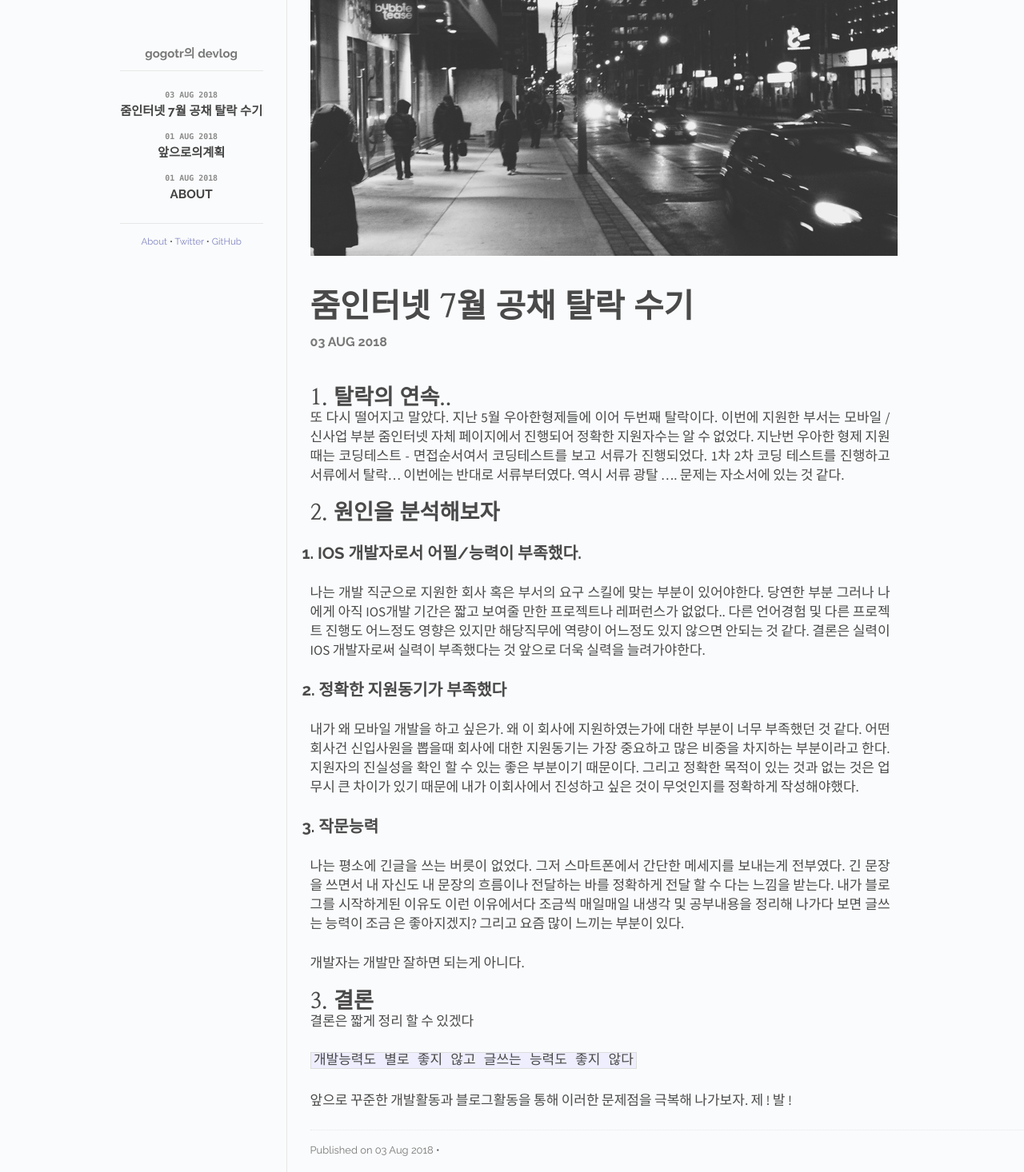
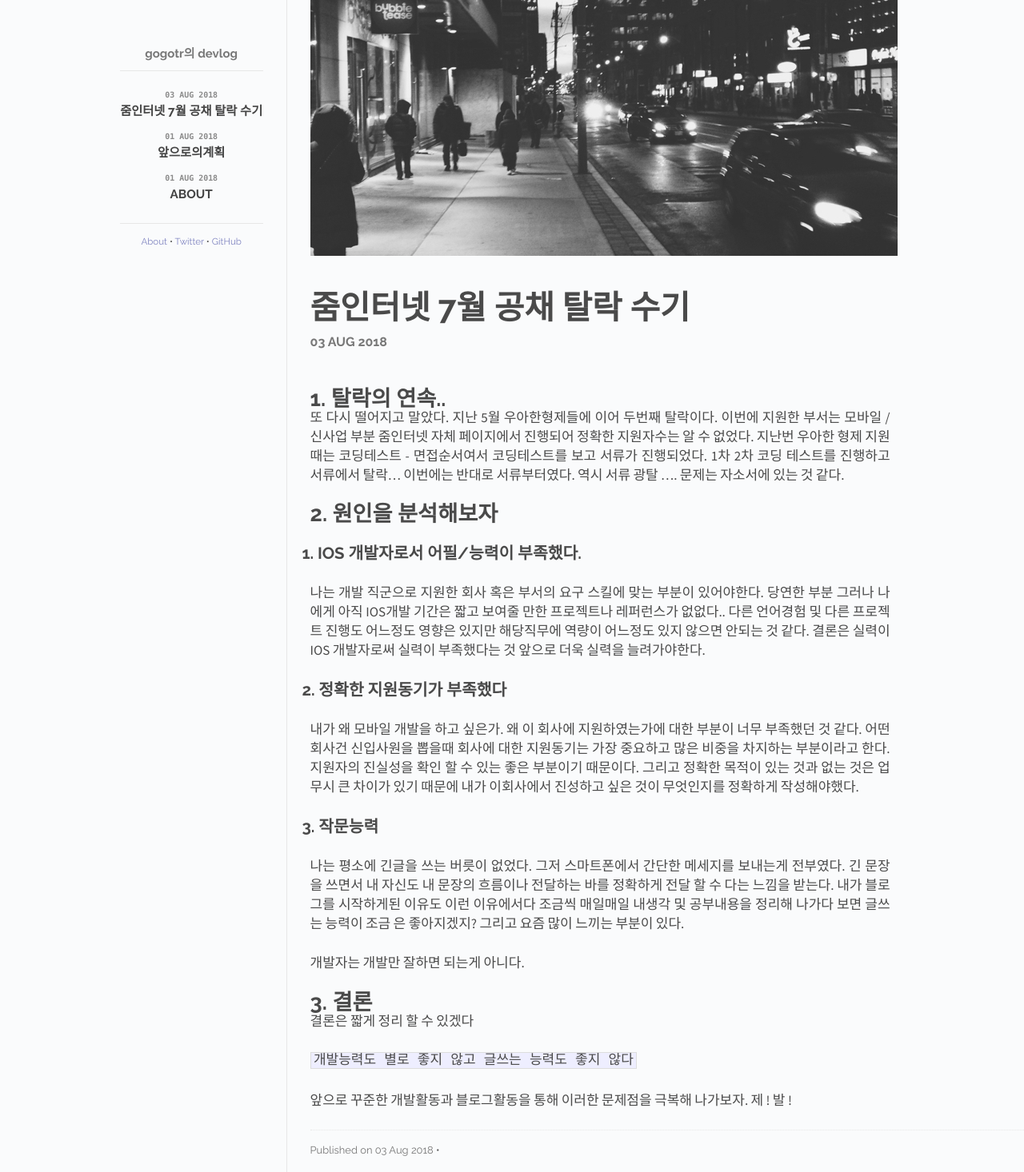
Before and after one commit to gogotr/gogotr.github.io, a Jekyll site: the page built from index.html, in a window 1280 px wide. Shown: the whole page at 80% size. Built offline with Jekyll 4.4.1, drawn with Linux system fonts in a browser that asks for light colours; some web fonts are replaced; comment, search, counter and statistics services are not loaded.

Commit message:
폰트 적용

```diff
--- a/_layouts/default.html
+++ b/_layouts/default.html
@@ -19,9 +19,13 @@
       <link href='http://fonts.googleapis.com/css?family=Source+Sans+Pro:300,400,700' rel='stylesheet' type='text/css'>
       <link href='http://fonts.googleapis.com/css?family=Raleway:300,400,700' rel='stylesheet' type='text/css'>
       <style>
-         @import url(//fonts.googleapis.com/earlyaccess/nanummyeongjo.css);
+         @import url(//fonts.googleapis.com/earlyaccess/kopubbatang.css); <!---font-family:Kopub Batang--->
+         @import url(//fonts.googleapis.com/earlyaccess/nanummyeongjo.css); <!---font-family:Nanum Myeongjo--->
          h1{
-           font-family: 'Nanum Myeongjo';
+           font-family: 'Kopub Batang';
+         }
+         .posts-title{
+           font-family: 'Nanum Myeongjo'
          }
       </style>
   </head>
```
